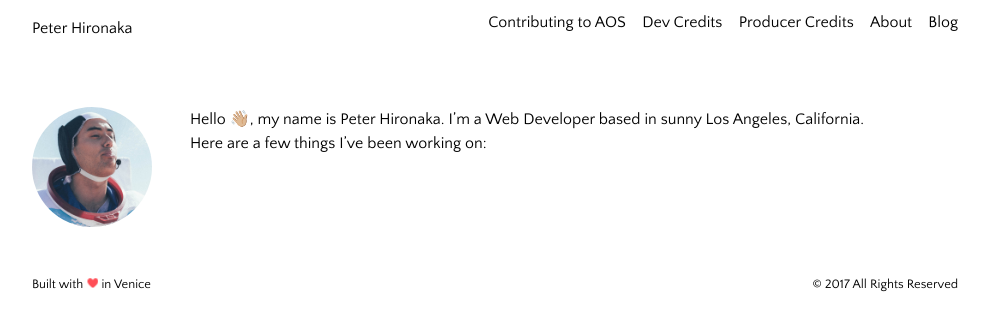
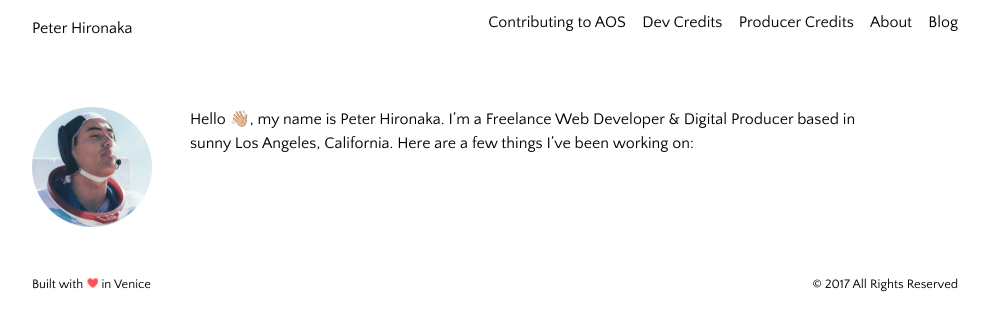
Before and after one commit to PHironaka/p-hironaka, a Jekyll site: the page built from home.markdown, in a window 1280 px wide. Shown: the top 331 px of the page, without its empty margins (145-1134 px from the left). Built offline with Jekyll 4.4.1, drawn with Linux system fonts in a browser that asks for light colours; nearby versions of some CDN libraries; our own code applies the rules of GitHub Pages for plain Markdown files; library files that are not in the unit come from our copies.

Commit message:
Updated Work and 1 other file

```diff
--- a/home.markdown
+++ b/home.markdown
@@ -6,4 +6,4 @@ image: "/uploads/space-pic.jpg"
 exclude_from_nav: true
 ---
 
-Hello 👋🏼, my name is Peter Hironaka. I’m a Web Developer based in sunny Los Angeles, California. Here are a few things I've been working on:
+Hello 👋🏼, my name is Peter Hironaka. I’m a Freelance Web Developer & Digital Producer based in sunny Los Angeles, California. Here are a few things I've been working on:
--- a/work.markdown
+++ b/work.markdown
@@ -4,4 +4,4 @@ date: 2017-05-01 20:33:00 Z
 layout: home
 ---
 
-Hello 👋🏼, my name is Peter Hironaka. I’m a Web Developer based in sunny Los Angeles, California. Here are a few things I've been working on:
+Hello 👋🏼, my name is Peter Hironaka. I’m a Freelance Web Developer & Digital Producer based in sunny Los Angeles, California. Here are a few things I've been working on:
```
